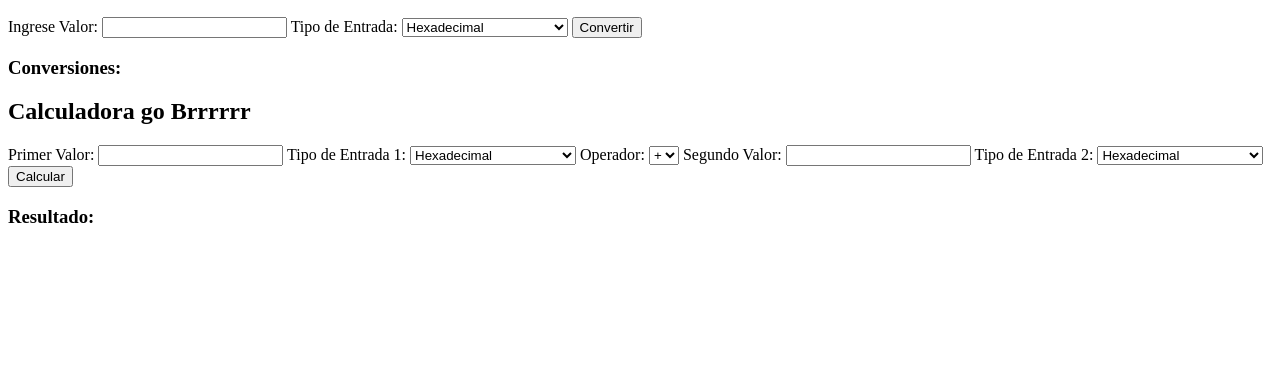
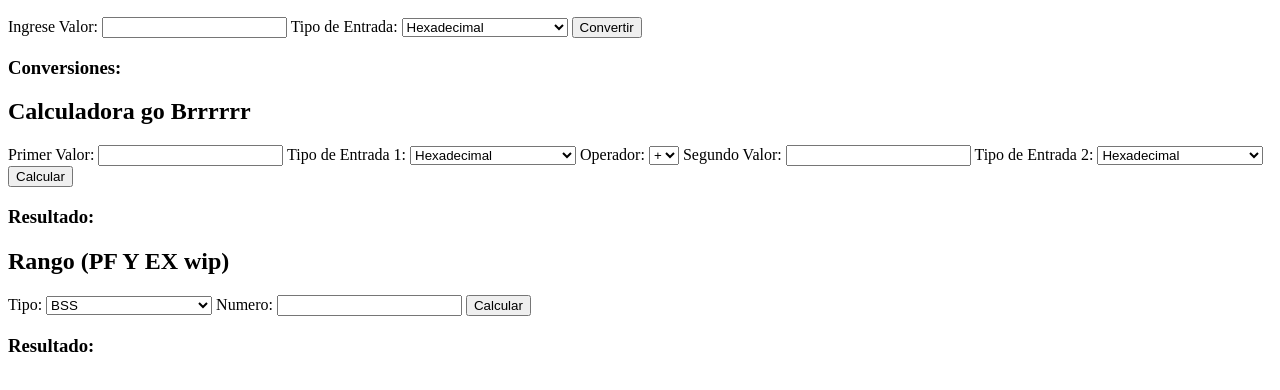
Before and after one commit to PinkLittleKitty/convertidor, a plain HTML site: page index.html in a window 1280 px wide. Shown: the part 110-500 px from the top of the page. Drawn offline with Linux system fonts and the light colour scheme.

Commit message:
Added Range

```diff
--- a/index.html
+++ b/index.html
@@ -78,6 +78,29 @@
         <p id="calcResultBinary"></p>
         <p id="calcResultDecimal"></p>
     </section>
+
+    <!-- Sección de Rango -->
+    <section>
+        <h2>Rango (PF Y EX wip)</h2>
+
+        <label for="representationType">Tipo:</label>
+        <select id="representationType">
+            <option value="bss">BSS</option>
+            <option value="sm">Signo Magnitud (SM)</option>
+            <option value="ca2">Complemento a 2 (CA2)</option>
+            <option value="fixedPoint">Punto Fijo</option>
+            <option value="excess">Exceso</option>
+        </select>
+
+        <label for="representationNumber">Numero:</label>
+        <input type="text" id="representationNumber">
+
+        <button onclick="calcularRepresentacion()">Calcular</button>
+
+        <h3>Resultado:</h3>
+        <p id="representationMax"></p>
+        <p id="representationMin"></p>
+    </section>
      <script>
          function convertir() {
              const inputField = document.getElementById('inputField').value;
@@ -118,6 +141,67 @@
             if (!isNaN(resultado)) {
                 elemento.textContent = `${etiqueta}: ${resultado}`;
             }
+        }
+
+        function calcularRepresentacion() {
+            const representationType = document.getElementById('representationType').value;
+            const representationNumber = document.getElementById('representationNumber').value;
+
+            // Limpiar resultados previos
+            limpiarResultadosRepresentacion();
+
+            if (!isNaN(representationNumber) && parseInt(representationNumber) >= 1) {
+            let representationMax, representationMin;
+
+            switch (representationType) {
+                case 'bss':
+                    representationMax = Math.pow(2, parseInt(representationNumber)) - 1;
+                    representationMin = 0;
+                    break;
+                case 'sm':
+                    representationMax = Math.pow(2, parseInt(representationNumber) - 1) - 1;
+                    representationMin = -Math.pow(2, parseInt(representationNumber) - 1) + 1;
+                    break;
+                case 'ca2':
+                    representationMax = Math.pow(2, parseInt(representationNumber) - 1) - 1;
+                    representationMin = -Math.pow(2, parseInt(representationNumber) - 1);
+                    break;
+                case 'fixedPoint':
+                    const bits = parseInt(representationNumber);
+                    const fractionalBits = bits / 2;
+                    representationMax = Math.pow(2, fractionalBits) - 1;
+                    representationMin = -Math.pow(2, fractionalBits);
+                    break;
+                case 'excess':
+                    const excessValue = parseInt(representationNumber);
+                    representationMax = Math.pow(2, excessValue) - 1;
+                    representationMin = -Math.pow(2, excessValue);
+                    break;
+                default:
+                    mostrarResultadoRepresentacion('Representación no válida');
+                    return;
+            }
+            mostrarResultadoRepresentacion(representationMax, representationMin);
+            }else {
+                mostrarResultadoRepresentacion("Número no válido");
+            }
+        }
+
+        function limpiarResultadosRepresentacion()
+        {
+            const representationMax = document.getElementById('representationMax');
+            const representationMin = document.getElementById('representationMin');
+
+            representationMax.textContent = '';
+            representationMin.textContent = '';
+        }
+
+        function mostrarResultadoRepresentacion(max, min) {
+            const representationMax = document.getElementById('representationMax');
+            const representationMin = document.getElementById('representationMin');
+
+            representationMax.textContent = `Máximo: ${max}`;
+            representationMin.textContent = `Mínimo: ${min}`;
         }
 
         function calcular() {
```
Lines whose indentation alone changed are shown as unchanged.
